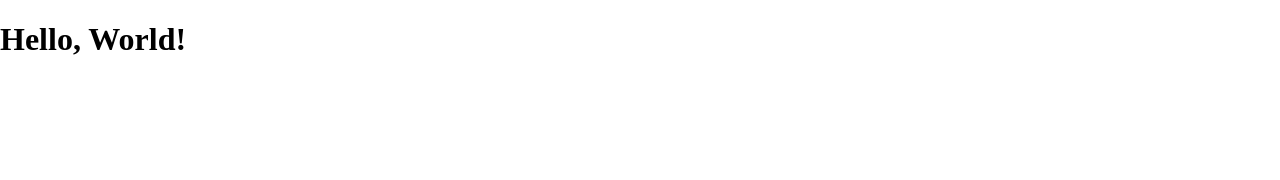
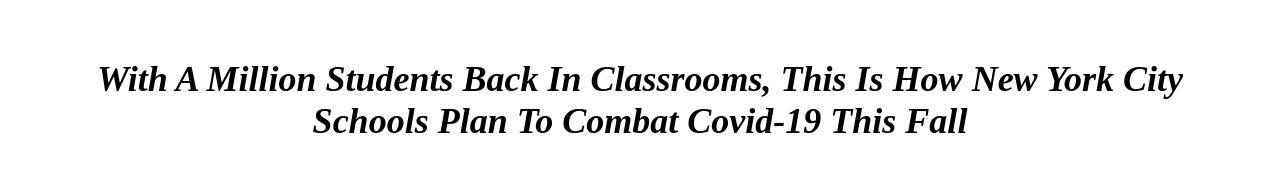
Before and after one commit to ginaaheeb/icongraphic.heeb, a plain HTML site: page index.html in a window 1280 px wide. Drawn offline with nearby package versions, Linux system fonts and the light colour scheme.

Commit message:
Add headline, format placement, color etc for both phone and computer

```diff
--- a/index.html
+++ b/index.html
@@ -11,6 +11,8 @@
 
     <!-- FONT AWESOME -->
     <link rel="stylesheet" href="https://cdnjs.cloudflare.com/ajax/libs/font-awesome/4.7.0/css/font-awesome.min.css" />
+    <script src="https://kit.fontawesome.com/a92bdd3eab.js" crossorigin="anonymous"></script>
+
 
     <!-- Your styles should be called here -->
     <link rel="stylesheet" href="style.css" />
@@ -25,9 +27,8 @@
 
 <body>
     <!-- YOUR CONTENT GOES HERE -->
-    <div class="container">
-<h1>Hello, World! </h1>
-</div>
+<div class="container"><h1><i>With A Million Students Back In Classrooms, This Is How New York City Schools Plan To Combat Covid-19 This Fall</h1></i></div>
+
     <!-- Your javascript should be called here -->
 </body>
 
--- a/style.css
+++ b/style.css
@@ -23,6 +23,9 @@ html, body {
     font-size: 16px;
 }
 
+h1 {text-align: center; font-family: 'Times New Roman'; padding: 35px; font-size: 1.5em;}
+
+
 /*********************************************************************
   YOUR TABLET/DESKTOP STYLES GO HERE
 *********************************************************************/
@@ -37,4 +40,6 @@ html, body {
 @media(min-width: 729px) {
     /* Any adjustments for desktop and larger go here.
     Note these styles will be applied to anything 729px or larger -- so desktop */
+
+    h1 {font-size: 2.25em;}
 }
```
